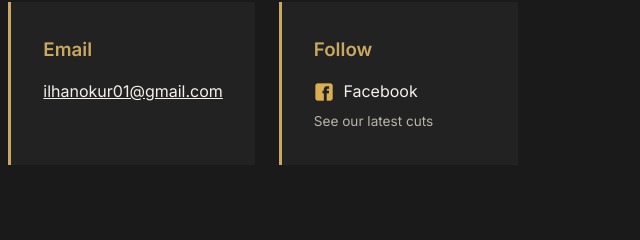
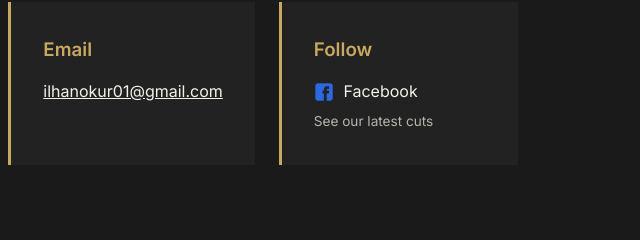
Before and after one commit to hpope991/Istanbul-Barbers-Ramsey, a plain HTML site: page contact.html in a window 1280 px wide. Shown: the part 474-714 px from the top of the page, 640-1280 px from the left. Drawn offline with nearby package versions, Linux system fonts and the light colour scheme.

Commit message:
Contact page: change Facebook icon colour to Facebook blue (#1877F2)

```diff
--- a/css/style.css
+++ b/css/style.css
@@ -553,7 +553,8 @@ footer {
   width: 20px;
   height: 20px;
   object-fit: contain;
-  filter: brightness(0) saturate(100%) invert(72%) sepia(40%) saturate(560%) hue-rotate(2deg) brightness(92%) contrast(88%);
+  /* Facebook blue (#1877F2) */
+  filter: brightness(0) saturate(100%) invert(29%) sepia(96%) saturate(1235%) hue-rotate(204deg) brightness(98%) contrast(97%);
   transition: filter 0.2s, transform 0.2s;
 }
 .fb-card-link:hover .fb-card-icon { transform: scale(1.1); }
```
